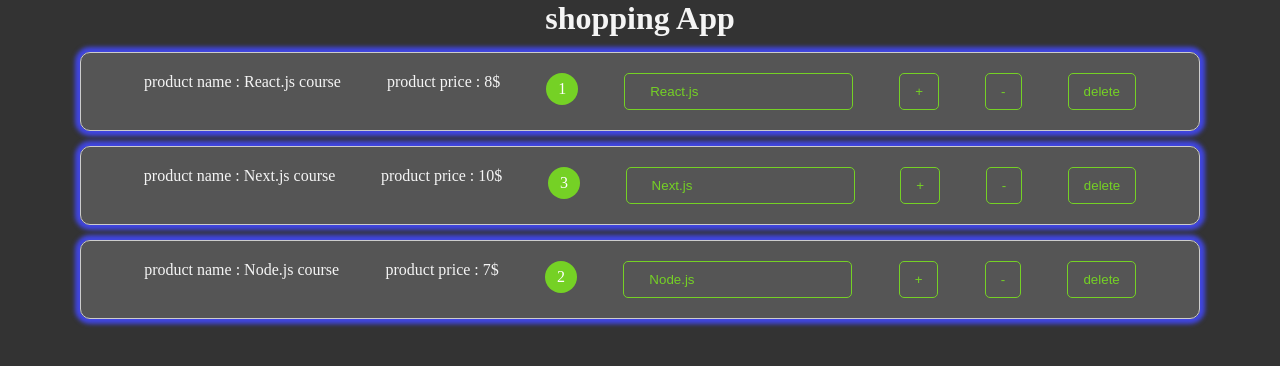
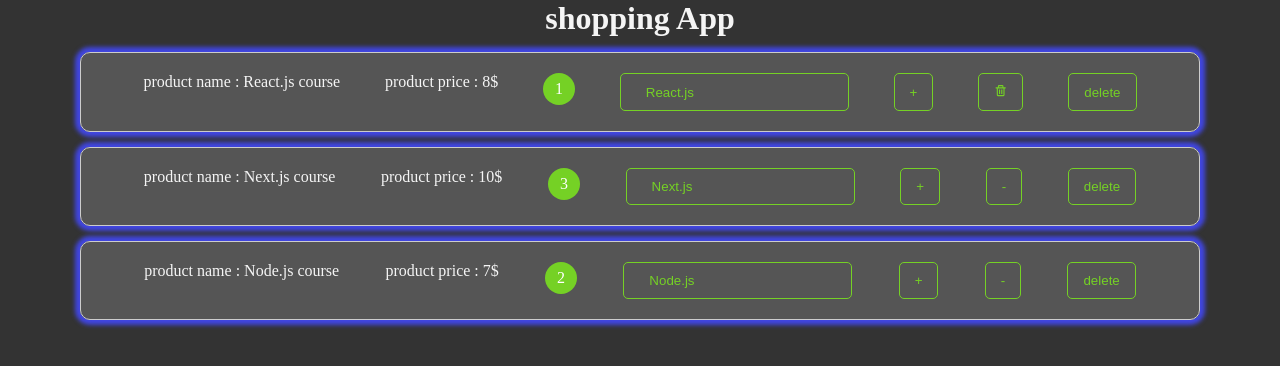
Before and after one commit to salarGholami/first-react-app, a React (Create React App) app: page / in a window 1280 px wide. Shown: the top 366 px of the page. Built offline with nearby package versions, Linux system fonts and the light colour scheme.

Commit message:
feature/ add trash icon with conditional rendreing

```diff
--- a/src/comppnent/product/Product.js
+++ b/src/comppnent/product/Product.js
@@ -1,4 +1,5 @@
 import styles from "./Product.module.css";
+import { BiTrash } from "react-icons/bi";
 
 const Product = (props) => {
   return (
@@ -6,9 +7,16 @@ const Product = (props) => {
       <p>product name : {props.product.title} course</p>
       <p>product price : {props.product.price}</p>
       <span className={styles.value}>{props.product.quantity}</span>
-      <input className={styles.input} type="text" onChange={props.onChange} value={props.product.title} />
+      <input
+        className={styles.input}
+        type="text"
+        onChange={props.onChange}
+        value={props.product.title}
+      />
       <button onClick={props.btnIncrement}>+</button>
-      <button onClick={props.btnDecrement}>-</button>
+      <button onClick={props.btnDecrement}>
+        {props.product.quantity > 1 ? "-" : <BiTrash />}
+      </button>
       <button onClick={props.btnDelete}>delete</button>
     </div>
   );
```
